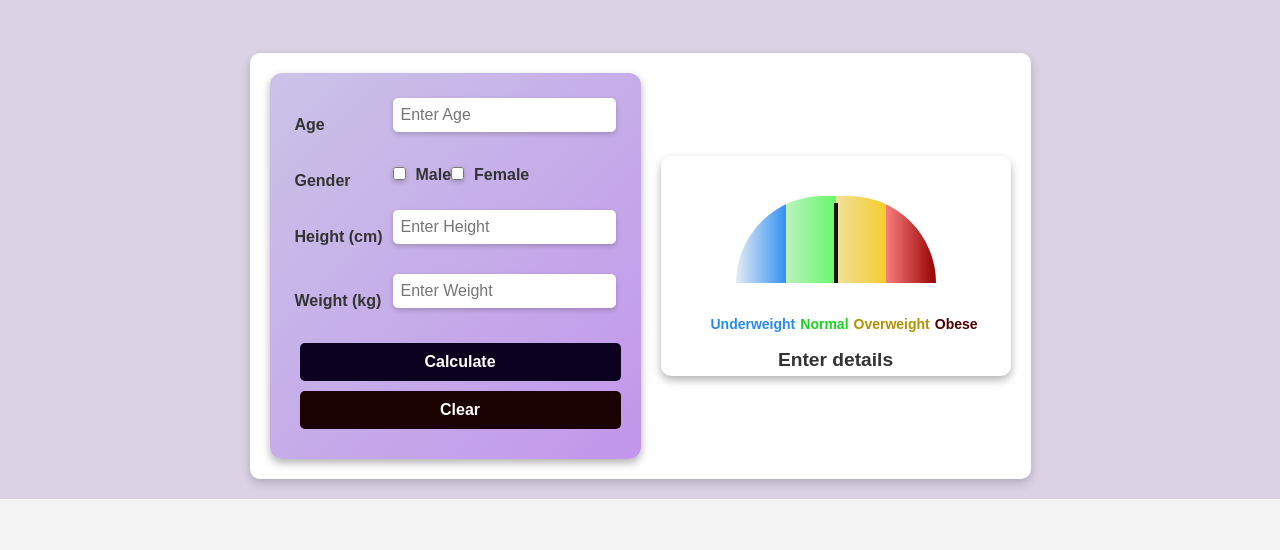
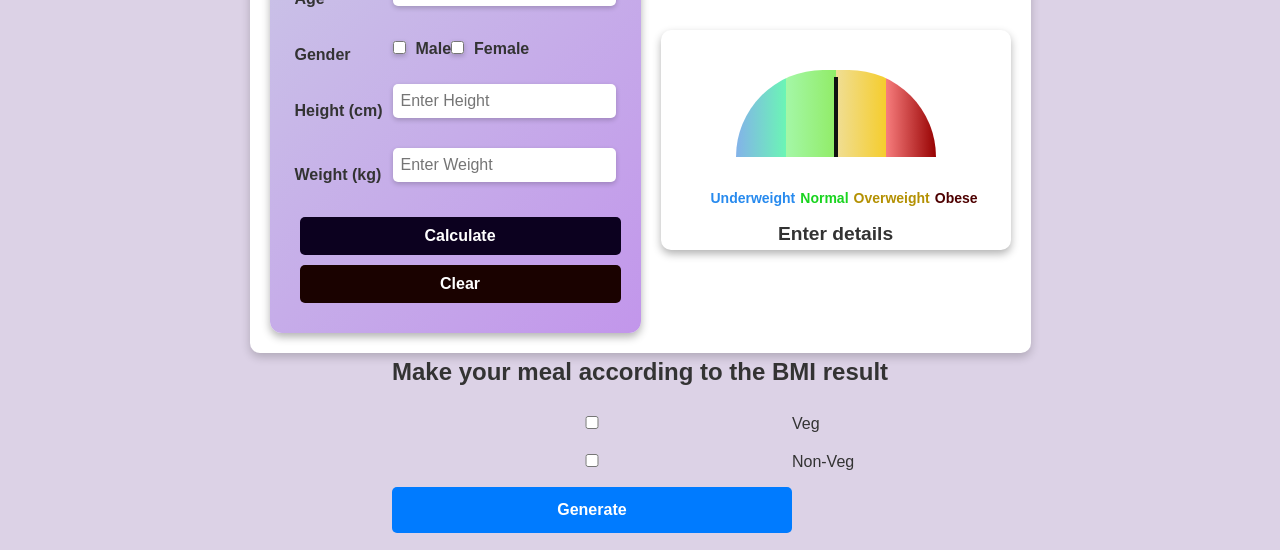
Before and after one commit to bipingithubtech/muscePower, a React (Create React App) app in the folder sena/: page /diet in a window 1280 px wide. Shown: the part 381-931 px from the top of the page. Before the commit the page ends 880 px from the top, so only its background shows below. Built offline with nearby package versions, Linux system fonts and the light colour scheme; no server answers.

Commit message:
implemented the diet api

```diff
--- a/sena/src/component/Diet.css
+++ b/sena/src/component/Diet.css
@@ -138,18 +138,19 @@
     position: relative;
     width: 200px;
     height: 100px;
-    border-top-left-radius: 100px;
-    border-top-right-radius: 100px;
+    border-top-left-radius: 130px;
+    border-top-right-radius: 130px;
+    border-top:80px;
 
     margin: 20px auto;
     overflow: hidden;
     background: linear-gradient(
       to right,
-      #e4ecf5 0%,
-      #3291f0 25%,  /* Underweight - Blue */
-      #baf3bc 25%,
-      #66f86b 50%,  /* Normal - Green */
-      #f1e09a 50%,
+      #83b2e9 0%,
+      #6bf5b5 25%,  /* Underweight - Blue */
+      #a4f7a7 25%,
+      #91ec67 50%,  /* Normal - Green */
+      #f0de95 50%,
       #f5cd2d 75%,  /* Overweight - Yellow */
       #f77d7d 75%,
       #970202 100%  /* Obese - Red */
--- a/sena/src/component/DietPage.js
+++ b/sena/src/component/DietPage.js
@@ -2,6 +2,7 @@ import React from "react";
 import "../component/Diet.css";
 import { useState } from "react";
 import { useRef } from "react";
+import DietPlane from "./DietPlane";
 
 const DietPage = () => {
   const [bmi, setBmi] = useState(null);
@@ -23,21 +24,22 @@ const DietPage = () => {
     setBmi(bmiVlaue);
     let newrotaion = 0;
     if (bmiVlaue < 18.5) {
-      setCategory("Underweight");
+      setCategory("underweight");
       newrotaion = -60;
     } else if (bmiVlaue >= 18.5 && bmiVlaue < 24.9) {
-      setCategory("Normal");
+      setCategory("normal");
       newrotaion = 0;
     } else if (bmiVlaue >= 25 && bmiVlaue < 29.9) {
-      setCategory("Overweight");
+      setCategory("overweight");
       newrotaion = 30;
     } else {
-      setCategory("Obese");
+      setCategory("obese");
 
       newrotaion = 60;
     }
     setRotation(newrotaion);
   };
+
   return (
     <div className="maindiv">
       <div className="header">
@@ -139,7 +141,9 @@ const DietPage = () => {
           <p>{bmi ? `BMI: ${bmi} - ${category}` : "Enter details"}</p>
         </div>
       </div>
-      <div className="dietPlanDive"></div>
+      <div className="dietPlanDive">
+        <DietPlane category={category} />
+      </div>
     </div>
   );
 };
--- /dev/null
+++ b/sena/src/component/DietPlane.js
@@ -0,0 +1,72 @@
+import React, { useEffect, useRef, useState } from "react";
+import axios from "axios";
+
+const DietPlane = ({ category }) => {
+  const [diet, setDiet] = useState([]);
+  const inputRef = useRef({});
+
+  const generate = async () => {
+    const selectedCategories = [];
+    if (inputRef.current.veg?.checked) selectedCategories.push("veg");
+    if (inputRef.current.non_veg?.checked) selectedCategories.push("non-veg");
+    if (selectedCategories.length === 0) {
+      alert("Please select at least one category (Veg or Non-Veg)");
+      return;
+    }
+
+    try {
+      const res = await axios.get(
+        `http://localhost:8000/api/diet/categories?categories=${selectedCategories.join(
+          ","
+        )}&bmiCategory=${category}`
+      );
+      setDiet(res.data);
+      console.log(res.data);
+    } catch (error) {
+      console.error("Error fetching diet plans:", error);
+    }
+  };
+  const handleCheckboxChange = (select) => {
+    if (select === "veg") {
+      inputRef.current.non_veg.checked = false;
+    } else if (select === "veg") {
+      inputRef.current.veg.checked = false;
+    }
+  };
+
+  useEffect(() => {
+    if (category) {
+      generate();
+    }
+  }, []);
+
+  return (
+    <div>
+      <h2>Make your meal according to the BMI result</h2>
+
+      <label>
+        <input
+          type="checkbox"
+          name="veg"
+          ref={(el) => (inputRef.current.veg = el)}
+          onChange={() => handleCheckboxChange("veg")}
+        />
+        Veg
+      </label>
+
+      <label>
+        <input
+          type="checkbox"
+          name="non_veg"
+          ref={(el) => (inputRef.current.non_veg = el)}
+          onChange={() => handleCheckboxChange("non_veg")}
+        />
+        Non-Veg
+      </label>
+
+      <button onClick={generate}>Generate</button>
+    </div>
+  );
+};
+
+export default DietPlane;
```
Also changed, not shown: 1 other file (tests, documents, lock files or other folders).
